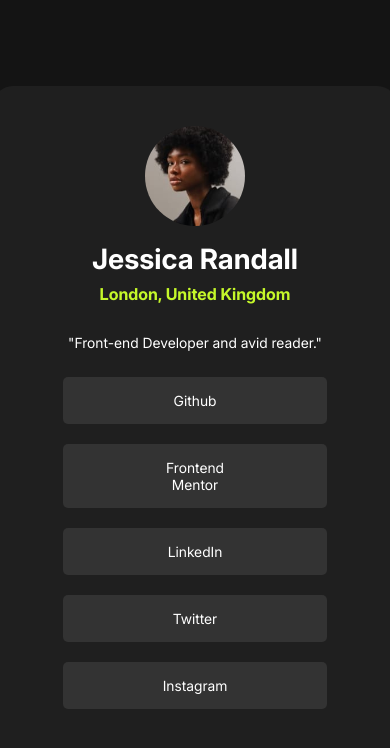
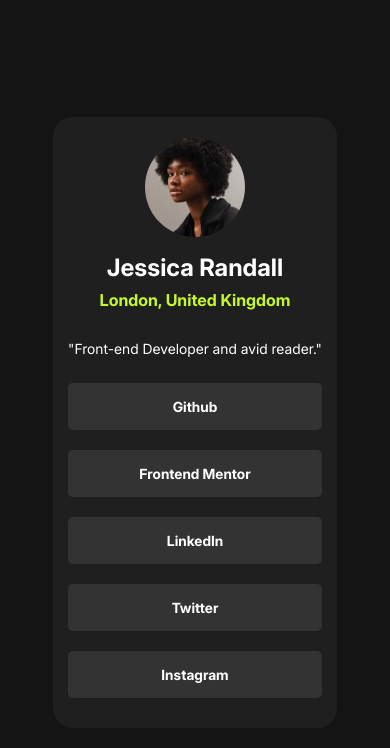
Before and after one commit to Akintayo74/Social-Link-Profile, a plain HTML site: page index.html in a window 390 px wide. Drawn offline with Linux system fonts and the light colour scheme.

Commit message:
Made page responsive and removed hover effects for devices that can't

```diff
--- a/index.html
+++ b/index.html
@@ -20,11 +20,11 @@
       </div>
 
       <div class="profile-links-btns">
-        <a href="">Github</a>
-        <a href="">Frontend Mentor</a>
-        <a href="">LinkedIn</a>
-        <a href="">Twitter</a>
-        <a href="">Instagram</a>
+        <a href="https://github.com/" target="_blank">Github</a>
+        <a href="https://www.frontendmentor.io/home" target="_blank">Frontend Mentor</a>
+        <a href="https://www.linkedin.com/" target="_blank">LinkedIn</a>
+        <a href="https://x.com/home" target="_blank">Twitter</a>
+        <a href="https://www.instagram.com/" target="_blank">Instagram</a>
       </div>
 
     </div>
--- a/styles.css
+++ b/styles.css
@@ -36,9 +36,7 @@
 }
 
 .profile-body{
-    /* height: 80vh; */
-    padding: 40px 70px;
-    /* border: 1px solid red; */
+    padding: clamp(20px, 5vw, 70px);
     background-color: hsl(0, 0%, 12%);
     border-radius: 20px;
 }
@@ -51,7 +49,6 @@
 }
 
 .profile-pic{
-    /* display: inline-block; */
     width: 100px;
     border-radius: 50%;
     margin-block-end: 1rem;
@@ -69,7 +66,6 @@
 .profile-links-btns{
     display: flex;
     flex-direction: column;
-    /* padding: 20px; */
     align-items: center;
     padding-block-start: 1rem;
 
@@ -78,18 +74,33 @@
 .profile-links-btns a{
     display: block;
     width: 100%;
-    padding: 15px 90px;
-    /* padding: .7rem 2.8rem; */
+    padding: 15px clamp(30px, 10vw, 90px);
     margin: 10px;
     text-align: center;
     text-decoration: none;
     background-color: hsl(0, 0%, 20%);
     color: white;
     border-radius: 5px;
-    transition: background-color 600ms ease-in-out, transform 600ms ease-in-out;
+    font-weight: 700;
+    transition: background-color 600ms ease-in-out, transform 600ms ease-in-out, color 600ms ease;
 }
 
-.profile-links-btns a:hover{
-    background-color: hsl(75, 94%, 57%);
-    transform: translateY(-3px)
+
+
+@media (max-width: 600px) {
+    .profile-body {
+        padding: 20px 15px;
+    }
+
+    .profile > h1 {
+        font-size: 1.5rem;
+    }
 }
+
+@media (hover: hover) {
+    .profile-links-btns a:hover{
+        background-color: hsl(75, 94%, 57%);
+        transform: translateY(-3px);
+        color: black;
+    }
+}
```
Also changed, not shown: 1 other file.
